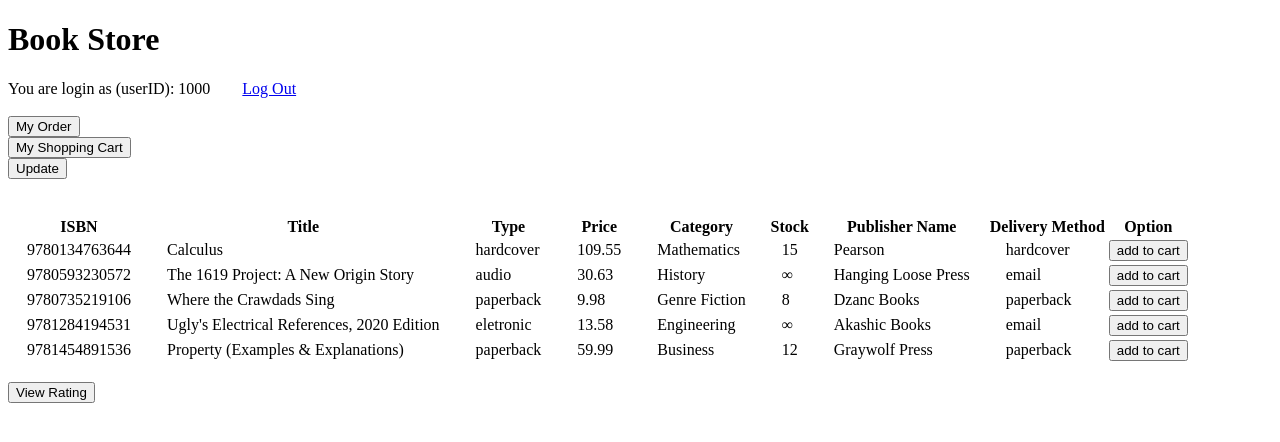
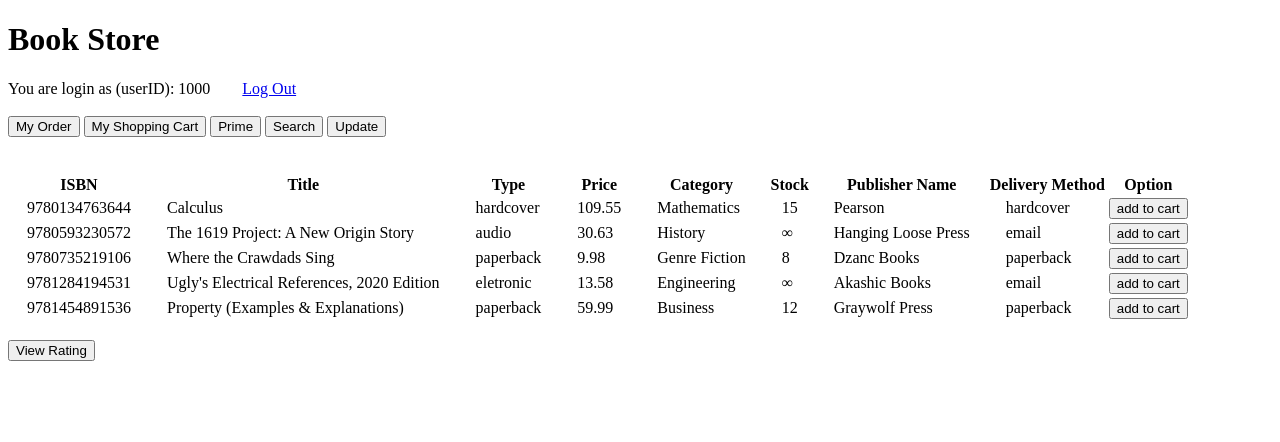
Before and after one commit to LonelyPorter/OnlineBookstore, a PHP site: page /store.php in a window 1280 px wide. Shown: the top 442 px of the page. Run offline with PHP 8.4, Linux system fonts and the light colour scheme; the visitor is signed in with stand-in values (Sample User, id 1); data comes from the database, SQL or seed files in the repository.

Commit message:
update store interface (button)

```diff
--- a/store.php
+++ b/store.php
@@ -59,24 +59,33 @@
   echo "<br><br>";
   ?>
 
-  <!-- To my order or shopping cart -->
-  <form action="order.php" method="post">
-    <button type="submit">My Order</button>
-  </form>
-
-  <form action="cart.php" method="post">
-    <button type="submit">My Shopping Cart</button>
-  </form>
+  <div style="display: flex;">
+    <!-- To my order -->
+    <form action="order.php" method="post">
+      <button type="submit">My Order</button>&nbsp;
+    </form>
+    <!-- To shopping cart -->
+    <form action="cart.php" method="post">
+      <button type="submit">My Shopping Cart</button>&nbsp;
+    </form>
+    <!-- To manage my member -->
+    <form action="prime.php" method="post">
+      <button type="submit">Prime</button>&nbsp;
+    </form>
+    <!-- To search books -->
+    <form action="search.php" method="post">
+      <button type="submit">Search</button>&nbsp;
+    </form>
 
   <?php
     // check for if it's superuser
     if($_SESSION['id'] == 1000) {
       echo '<form action="update.php" method="post">
-            <button type="submit">Update</button>
+            <button type="submit">Update</button>&nbsp;
             </form>';
     }
    ?>
-
+  </div>
   <br><br>
 
   <?php
```
